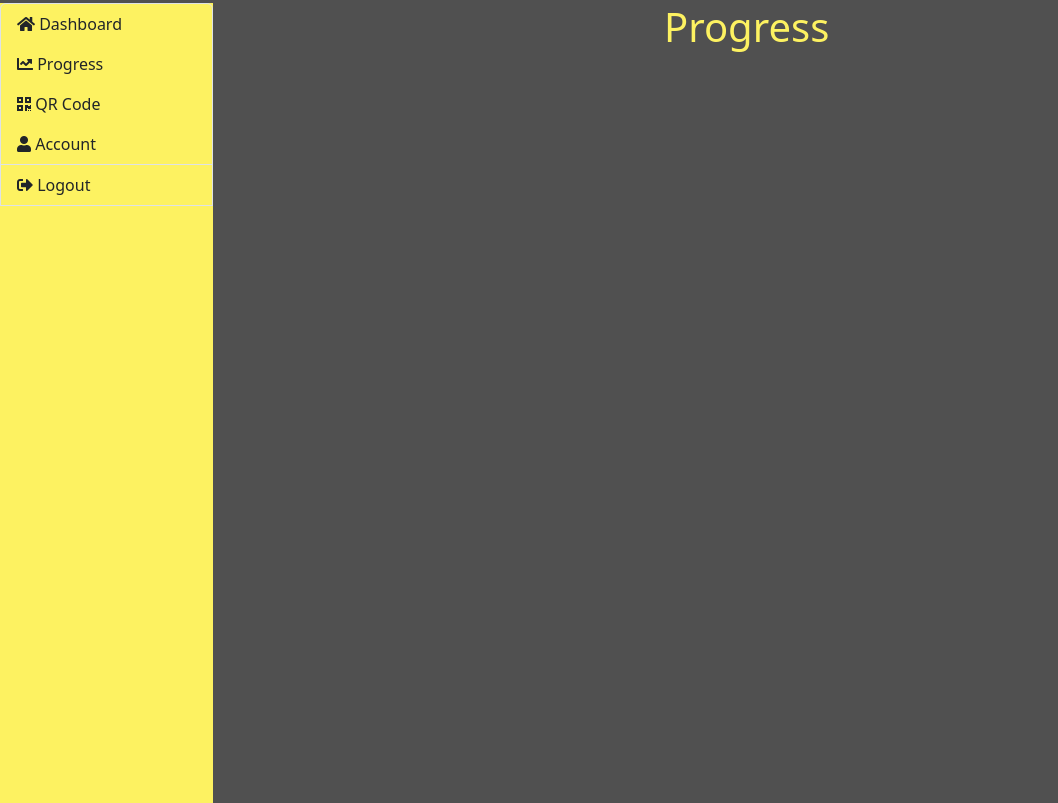
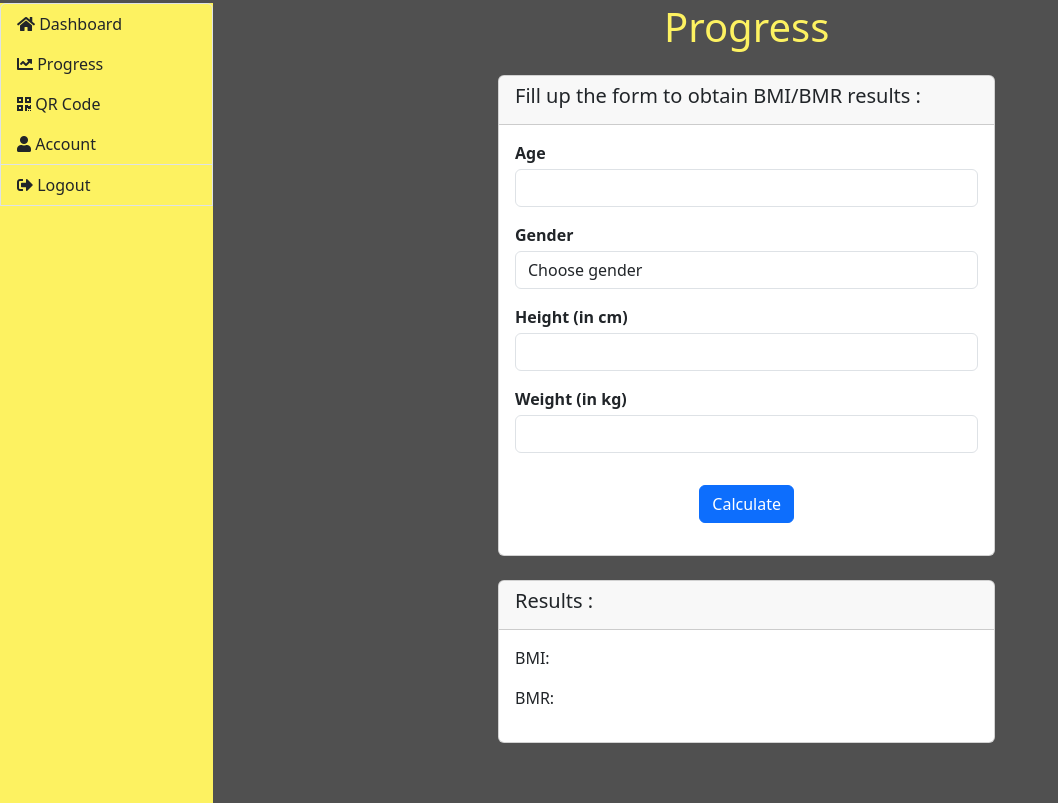
Before and after one commit to SumedhaEndar/Group8_System, a Django app: template members/templates/members/member-progress.html in a window 1280 px wide. Shown: the part 53-856 px from the top of the page, without its empty margins (0-1058 px from the left). Run offline with Django 5.2, Linux system fonts and the light colour scheme; the template is opened without the code that fills it, so the values that code supplies are empty; some libraries are stand-ins or nearby versions.

Commit message:
Update: Done Member Progress

```diff
--- a/members/templates/members/member-progress.html
+++ b/members/templates/members/member-progress.html
@@ -1,4 +1,112 @@
 {% extends "members/member-base.html" %}
 {% block content %}
-   <h1 class="text-center yellow-font">Progress</h1>
+<style>
+   label {
+       font-weight: bold;
+   }
+</style>
+   <h1 class="text-center yellow-font mb-4">Progress</h1>
+   <div class="container">
+      <div class="row justify-content-center">
+         <div class="col-lg-6">
+            <div class="card mb-4">
+               <div class="card-header">
+                  <h5 class="card-title">Fill up the form to obtain BMI/BMR results :</h5>
+               </div>
+               <div class="card-body">
+                  <form id="progressForm">
+                     <div class="form-group mb-3">
+                        <label for="age" class="mb-1">Age</label>
+                        <input type="number" class="form-control" id="age" required>
+                     </div>
+                     <div class="form-group mb-3">
+                        <label for="gender" class="mb-1">Gender</label>
+                        <select class="form-control" id="gender" required>
+                           <option value="" disabled selected>Choose gender</option>
+                           <option value="male">Male</option>
+                           <option value="female">Female</option>
+                        </select>
+                     </div>
+                     <div class="form-group mb-3">
+                        <label for="height" class="mb-1">Height (in cm)</label>
+                        <input type="number" class="form-control" id="height" required>
+                     </div>
+                     <div class="form-group mb-3">
+                        <label for="weight" class="mb-1">Weight (in kg)</label>
+                        <input type="number" class="form-control" id="weight" required>
+                     </div>
+                     <div class="form-group text-center">
+                        <button type="submit" class="btn btn-primary mt-3">Calculate</button>
+                     </div>
+                  </form>
+               </div>
+            </div>
+         </div>
+      </div>
+      <div class="row justify-content-center">
+         <div class="col-lg-6">
+            <div class="card">
+               <div class="card-header">
+                  <h5 class="card-title">Results :</h5>
+               </div>
+               <div class="card-body" id="results">
+                  <p>BMI: <span id="bmi"></span></p>
+                  <p>BMR: <span id="bmr"></span></p>
+               </div>
+            </div>
+         </div>
+      </div>
+   </div>
+   <div class="modal fade" id="resultModal" tabindex="-1" role="dialog" aria-labelledby="resultModalLabel" aria-hidden="true">
+      <div class="modal-dialog" role="document">
+         <div class="modal-content">
+            <div class="modal-header">
+               <h5 class="modal-title" id="resultModalLabel">BMI/BMR Result</h5>
+               <button type="button" class="close" data-dismiss="modal" aria-label="Close">
+                  <span aria-hidden="true">&times;</span>
+               </button>
+            </div>
+            <div class="modal-body" id="resultModalBody">
+               <!-- Result text will be inserted here -->
+            </div>
+         </div>
+      </div>
+   </div>
+   <script>
+      document.getElementById('progressForm').addEventListener('submit', function(e) {
+         e.preventDefault();
+         var age = parseInt(document.getElementById('age').value);
+         var gender = document.getElementById('gender').value;
+         var height = parseInt(document.getElementById('height').value);
+         var weight = parseInt(document.getElementById('weight').value);
+         var bmi = (weight / ((height / 100) ** 2)).toFixed(2);
+         var bmr;
+         if (gender === 'male') {
+            bmr = (10 * weight) + (6.25 * height) - (5 * age) + 5;
+         } else {
+            bmr = (10 * weight) + (6.25 * height) - (5 * age) - 161;
+         }
+         document.getElementById('bmi').textContent = bmi;
+         document.getElementById('bmr').textContent = bmr.toFixed(2);
+
+         var resultText;
+         if (bmi < 18.5) {
+            resultText = 'You are underweight! Eat more!';
+         } else if (bmi >= 18.5 && bmi < 25) {
+            resultText = 'You are healthy! Keep it up!';
+         } else if (bmi >= 25 && bmi < 30) {
+            resultText = 'You are overweight! Exercise more!';
+         } else {
+            resultText = 'You are obese! Watch your diet and exercise more!';
+         }
+         document.getElementById('resultModalBody').textContent = resultText;
+         $('#resultModal').modal('show');
+      });
+
+      $('#resultModal').on('hidden.bs.modal', function (e) {
+         document.getElementById('progressForm').reset();
+         document.getElementById('bmi').textContent = '';
+         document.getElementById('bmr').textContent = '';
+      });
+   </script>
 {% endblock content %}
```
